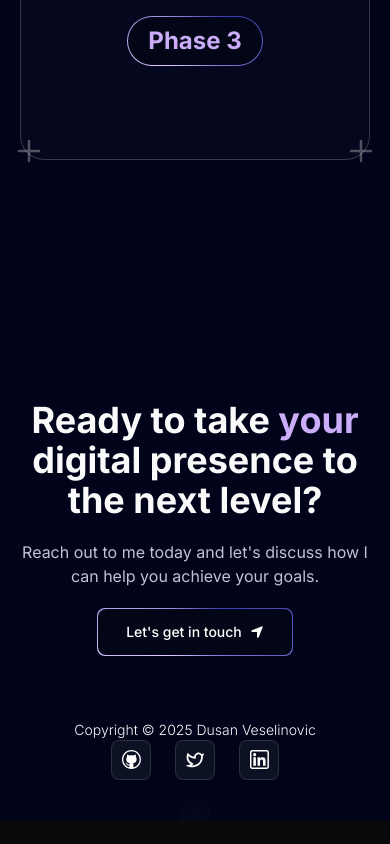
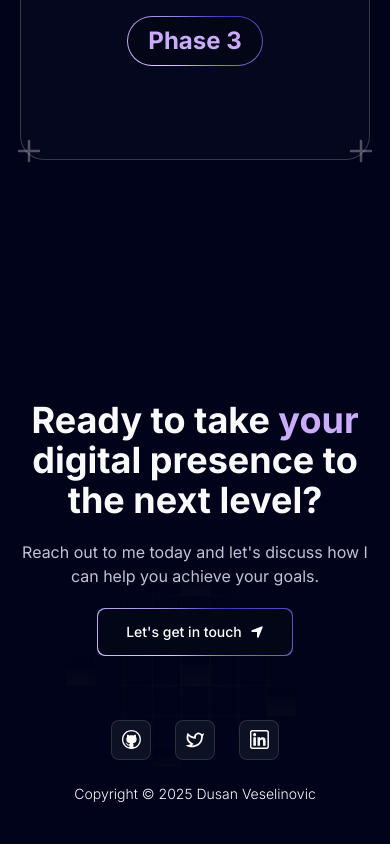
Before and after one commit to x4kep/portfolio-appflowlab, a Next.js app: page / in a window 390 px wide. Shown: the part 6979-7823 px from the top of the page. Before the commit the page ends 7799 px from the top, so only its background shows below. Built offline with nearby package versions, Linux system fonts and the light colour scheme.

Commit message:
Fix: Footer order of social media on phone

```diff
--- a/components/Footer.tsx
+++ b/components/Footer.tsx
@@ -7,7 +7,7 @@ const Footer = () => {
   return (
     <footer className="w-full pt-20 pb-10" id="contact">
       {/* background grid */}
-      <div className="w-full absolute left-0 -bottom-72 min-h-96">
+      <div className="w-full absolute left-0 -bottom-10 min-h-96">
         <img
           src="/footer-grid.svg"
           alt="grid"
@@ -32,8 +32,8 @@ const Footer = () => {
           />
         </a>
       </div>
-      <div className="flex mt-16 md:flex-row flex-col justify-between items-center">
-        <p className="md:text-base text-sm md:font-normal font-light">
+      <div className="flex mt-16 flex-col-reverse md:flex-row justify-between items-center">
+        <p className="md:text-base text-sm md:font-normal font-light mt-6">
           Copyright © 2025 Dusan Veselinovic
         </p>
 
```
